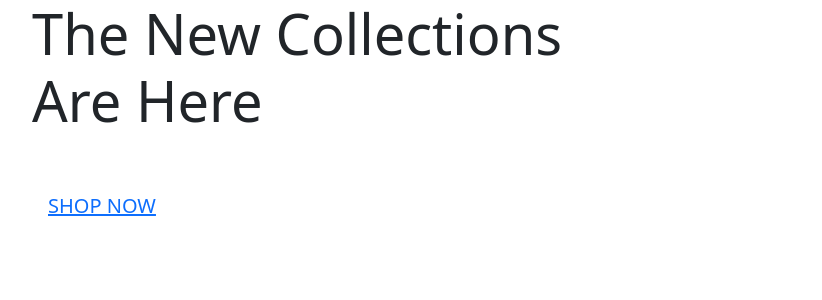
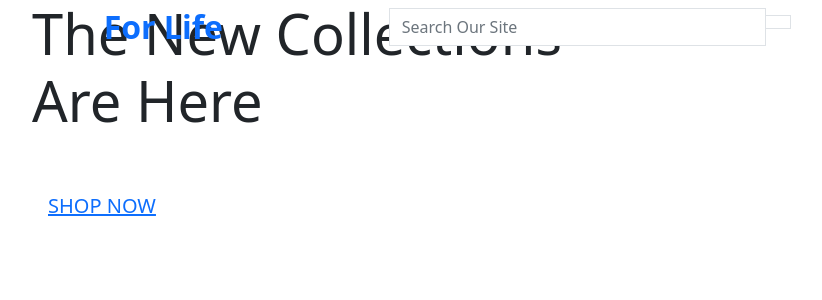
Before and after one commit to leeton1412/ecommerce, a Django app: page / in a window 1280 px wide. Shown: the top 300 px of the page, without its empty margins (50-872 px from the left). Run offline with Django 3.2, Linux system fonts and the light colour scheme.

Commit message:
Added header content

```diff
--- a/templates/base.html
+++ b/templates/base.html
@@ -31,7 +31,35 @@
   </head>
   <body>
 
-    <header class="container-fluid fixed-top"></header>
+    <header class="container-fluid fixed-top">
+        <div class="row">
+            <div class="col-12 col-lg-4 my-auto py-1 py-lg-0 text-center text-lg-left">
+                <a href="{% url 'home' %}" class="nav-link main-logo-link">
+                    <h2 class="logo-font text-black my-0"><strong>For Life</strong></h2>
+                </a>
+            </div>
+            <div class="col-12 col-lg-4 my-auto py-1 py-lg-0">
+                <form method="GET" action="">
+                    <div class="input-group w-100">
+                        <input class="form-control border border-black rounded-0" type="text" name="q" placeholder="Search Our Site">
+                        <div class="input-group-append">
+                            <button class="form-control btn btn-black border border-black rounded-0" type="submit" >
+                                <span class="icon">
+                                    <i class="fas fa-search"></i>
+                                </span>
+                            </button>
+                        </div>
+                    </div>
+                </form>
+            </div>
+            <div class="col-12 col-lg-4 my-auto py-1 py-lg-0">
+                <ul class="list-inline list-unstyled text-center text-lg-right my-0">
+                    <li class="list-inline-item dropdown"></li>
+                    <li class="list-inline-item"></li>
+                </ul>
+            </div>
+        </div>
+    </header>
 
     {% if messages %}
      <div class="message-container"></div>
```
